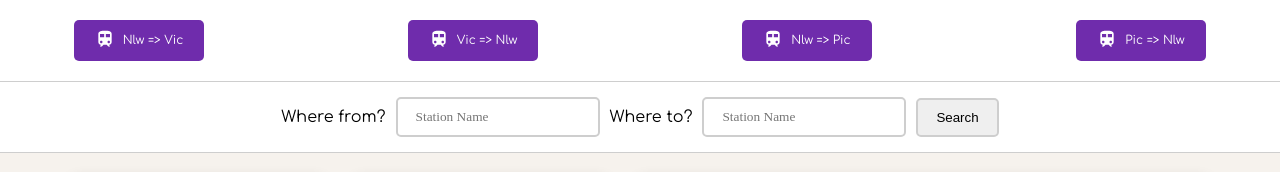
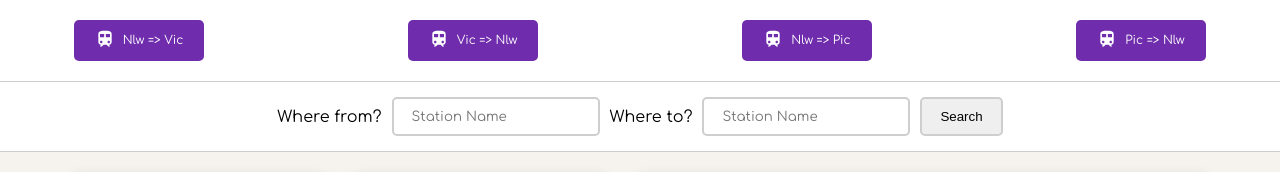
Before and after one commit to kieranphilipbrown/train-times-app, a React (Create React App) app: page / in a window 1280 px wide. Shown: the top 172 px of the page. Built offline with nearby package versions, Linux system fonts and the light colour scheme.

Commit message:
Fixed font.

```diff
--- a/src/components/TrainList.js
+++ b/src/components/TrainList.js
@@ -218,7 +218,7 @@ const SearchForm = styled.form`
 const SearchInput = styled.input`
 	border: 2px solid #cecece;
 	border-radius: 5px;
-	font-family: 'Comfortaa, sans-serif';
+	font-family: Comfortaa, sans-serif;
 	margin: 0 0 15px;
 	outline: none;
 	padding: 10px 18px;
```
